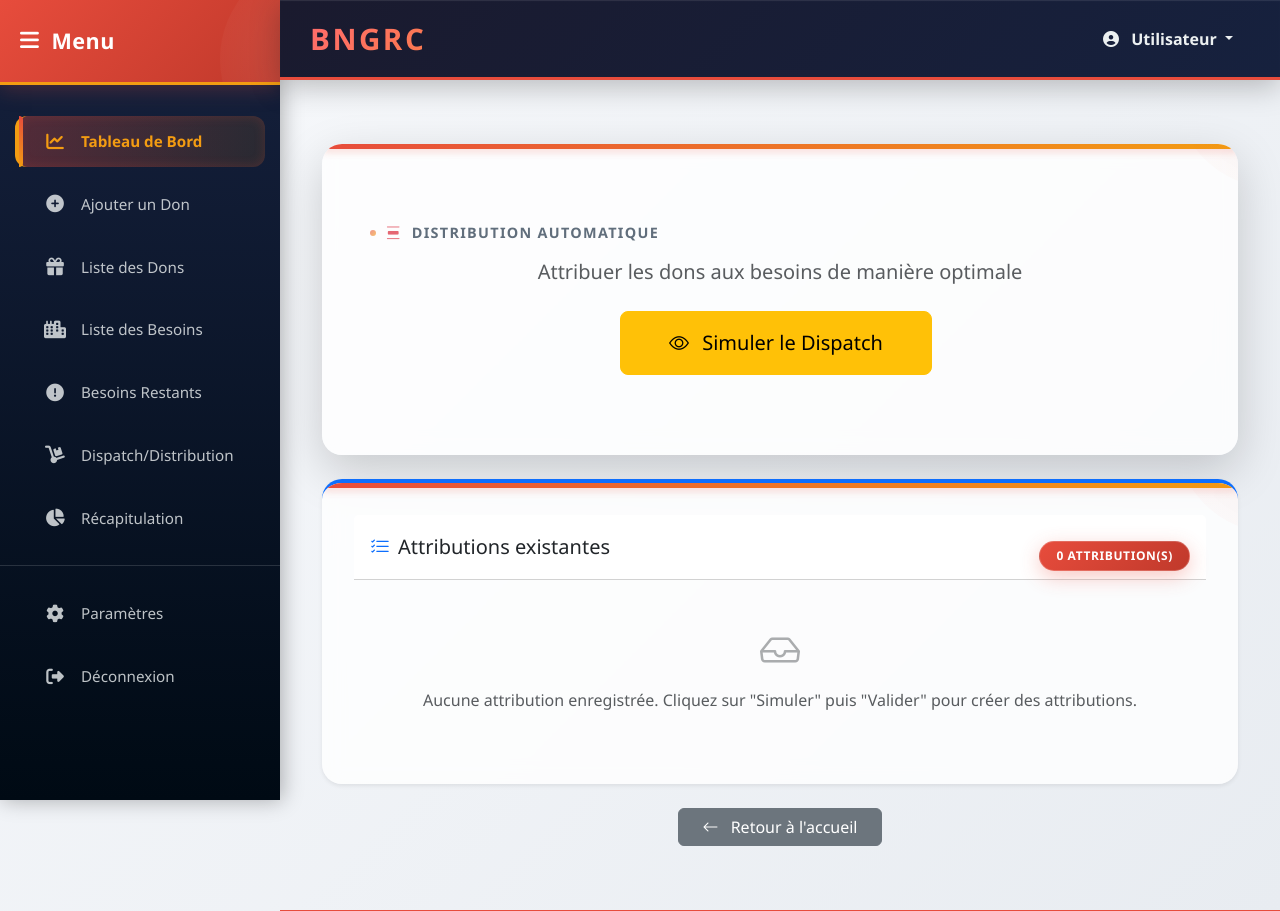
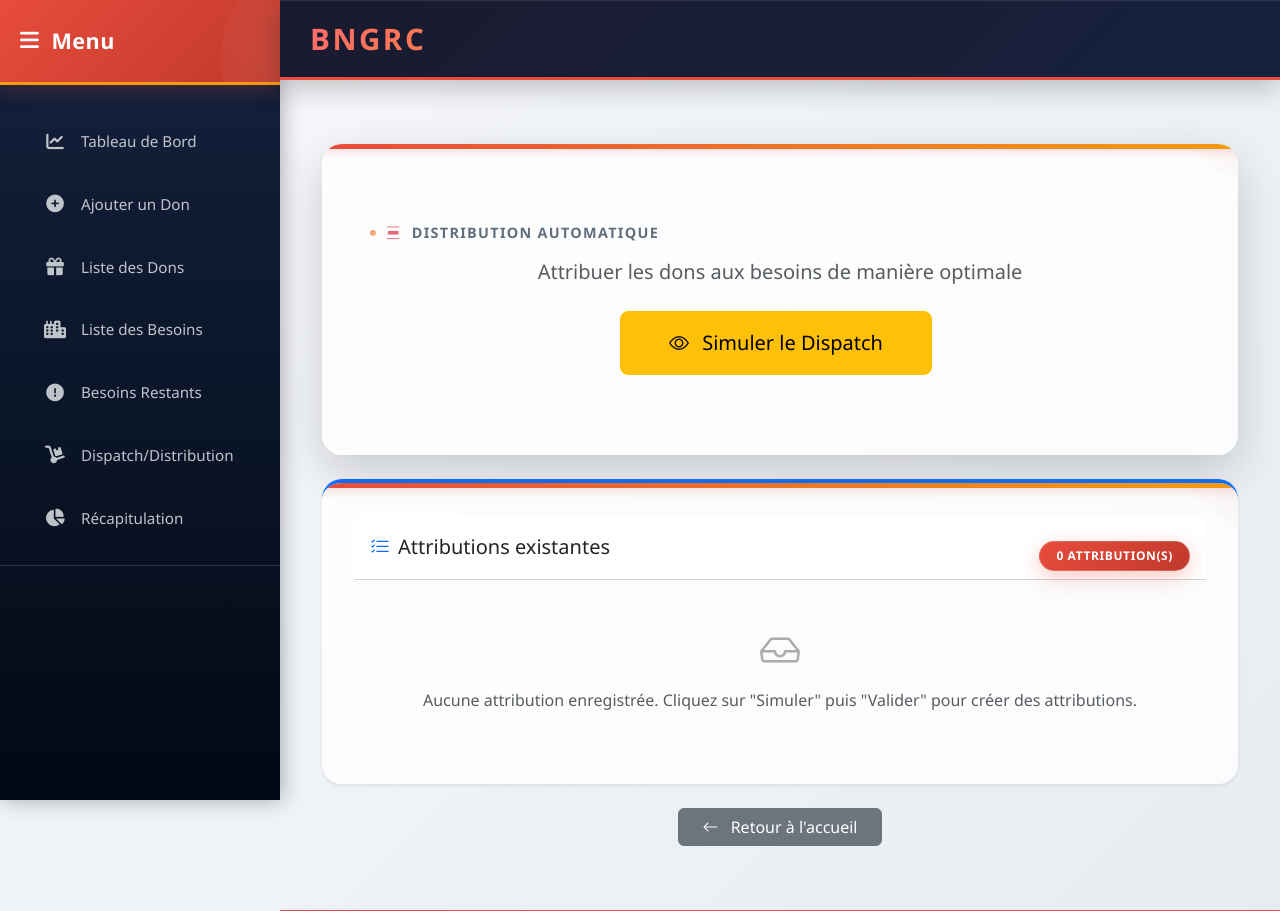
Before and after one commit to RantoMiarantsoa/BNGRC, a PHP site: page /ETU004304/app/views/dispatch.php in a window 1280 px wide. Shown: the top 911 px of the page. Run offline with PHP 8.4, Linux system fonts and the light colour scheme; some libraries are stand-ins or nearby versions.

Commit message:
affichage

```diff
--- a/app/views/includes/header.php
+++ b/app/views/includes/header.php
@@ -9,20 +9,6 @@
                 </button>
                 <h4 class="logo mb-0">BNGRC</h4>
             </div>
-            <div class="col-md-6 text-end">
-                <div class="dropdown">
-                    <button class="btn btn-link text-white dropdown-toggle" type="button" data-bs-toggle="dropdown">
-                        <i class="fas fa-user-circle"></i>
-                        <span class="ms-2">Utilisateur</span>
-                    </button>
-                    <ul class="dropdown-menu dropdown-menu-end">
-                        <li><a class="dropdown-item" href="#"><i class="fas fa-user"></i> Profil</a></li>
-                        <li><a class="dropdown-item" href="#"><i class="fas fa-cog"></i> Paramètres</a></li>
-                        <li><hr class="dropdown-divider"></li>
-                        <li><a class="dropdown-item" href="#"><i class="fas fa-sign-out-alt"></i> Déconnexion</a></li>
-                    </ul>
-                </div>
-            </div>
         </div>
     </div>
 </header>
--- a/app/views/includes/sidebar.php
+++ b/app/views/includes/sidebar.php
@@ -1,46 +1,51 @@
 <link rel="stylesheet" href="<?= BASE_URL ?>assets/css/sidebar.css">
+<?php
+// Déterminer la page active à partir de l'URL courante
+$currentUri = $_SERVER['REQUEST_URI'] ?? '';
+$basePath = rtrim(BASE_URL, '/');
+$currentPath = rtrim(str_replace($basePath, '', parse_url($currentUri, PHP_URL_PATH)), '/');
+if ($currentPath === '') $currentPath = '/';
+
+function isActive($path, $currentPath) {
+    $path = rtrim($path, '/');
+    if ($path === '') $path = '/';
+    return ($currentPath === $path) ? 'active' : '';
+}
+?>
 <!-- SIDEBAR -->
 <aside class="sidebar">
     <div class="sidebar-header">
         <h5 class="text-white mb-0"><i class="fas fa-bars"></i> Menu</h5>
     </div>
     <nav class="sidebar-nav">
-        <a href="<?= BASE_URL ?>" class="nav-link active">
+        <a href="<?= BASE_URL ?>" class="nav-link <?= isActive('/', $currentPath) ?>">
             <i class="fas fa-chart-line"></i>
             <span>Tableau de Bord</span>
         </a>
-        <a href="<?= BASE_URL ?>dons/saisie" class="nav-link">
+        <a href="<?= BASE_URL ?>dons/saisie" class="nav-link <?= isActive('/dons/saisie', $currentPath) ?>">
             <i class="fas fa-plus-circle"></i>
             <span>Ajouter un Don</span>
         </a>
-        <a href="<?= BASE_URL ?>dons/liste" class="nav-link">
+        <a href="<?= BASE_URL ?>dons/liste" class="nav-link <?= isActive('/dons/liste', $currentPath) ?>">
             <i class="fas fa-gift"></i>
             <span>Liste des Dons</span>
         </a>
-        <a href="<?= BASE_URL ?>besoins" class="nav-link">
+        <a href="<?= BASE_URL ?>besoins" class="nav-link <?= isActive('/besoins', $currentPath) ?>">
             <i class="fas fa-city"></i>
             <span>Liste des Besoins</span>
         </a>
-        <a href="<?= BASE_URL ?>besoins-restants" class="nav-link">
+        <a href="<?= BASE_URL ?>besoins-restants" class="nav-link <?= isActive('/besoins-restants', $currentPath) ?>">
             <i class="fas fa-exclamation-circle"></i>
             <span>Besoins Restants</span>
         </a>
-        <a href="<?= BASE_URL ?>distributions" class="nav-link">
+        <a href="<?= BASE_URL ?>distributions" class="nav-link <?= isActive('/distributions', $currentPath) ?>">
             <i class="fas fa-dolly"></i>
             <span>Dispatch/Distribution</span>
         </a>
-        <a href="<?= BASE_URL ?>recap" class="nav-link">
+        <a href="<?= BASE_URL ?>recap" class="nav-link <?= isActive('/recap', $currentPath) ?>">
             <i class="fas fa-chart-pie"></i>
             <span>Récapitulation</span>
         </a>
         <hr class="my-3">
-        <a href="#" class="nav-link">
-            <i class="fas fa-cog"></i>
-            <span>Paramètres</span>
-        </a>
-        <a href="#" class="nav-link">
-            <i class="fas fa-sign-out-alt"></i>
-            <span>Déconnexion</span>
-        </a>
     </nav>
 </aside>
```
